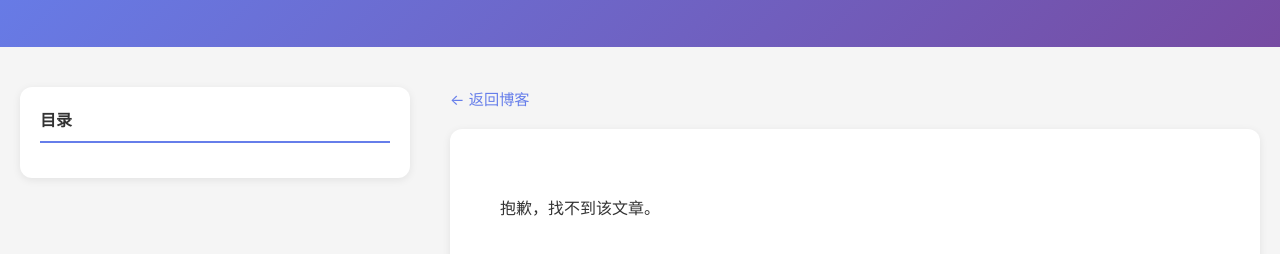
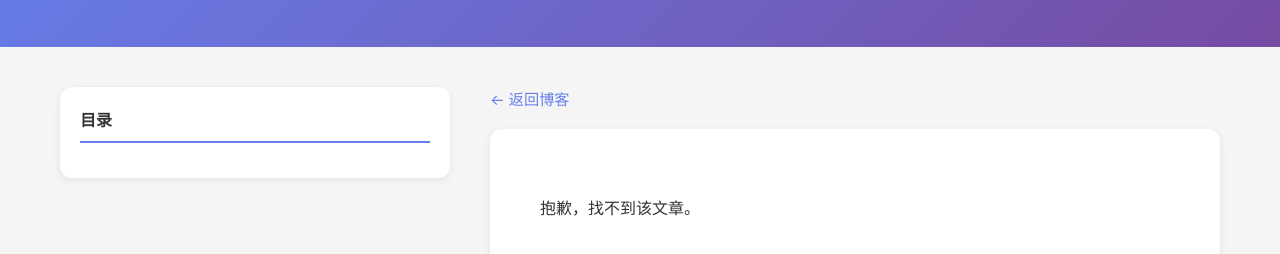
Before and after one commit to NanoShiki/MyWebsite, a plain HTML site: page Blog/post.html in a window 1280 px wide. Shown: the part 84-338 px from the top of the page. Drawn offline with nearby package versions, Linux system fonts and the light colour scheme.

Commit message:
文章大小自适应

```diff
--- a/Blog/post.html
+++ b/Blog/post.html
@@ -59,9 +59,8 @@
 
         .main-wrapper {
             display: flex;
-            max-width: 1400px;
             margin: 0 auto;
-            padding: 40px 20px;
+            padding: 40px 60px;
             gap: 40px;
         }
 
```
